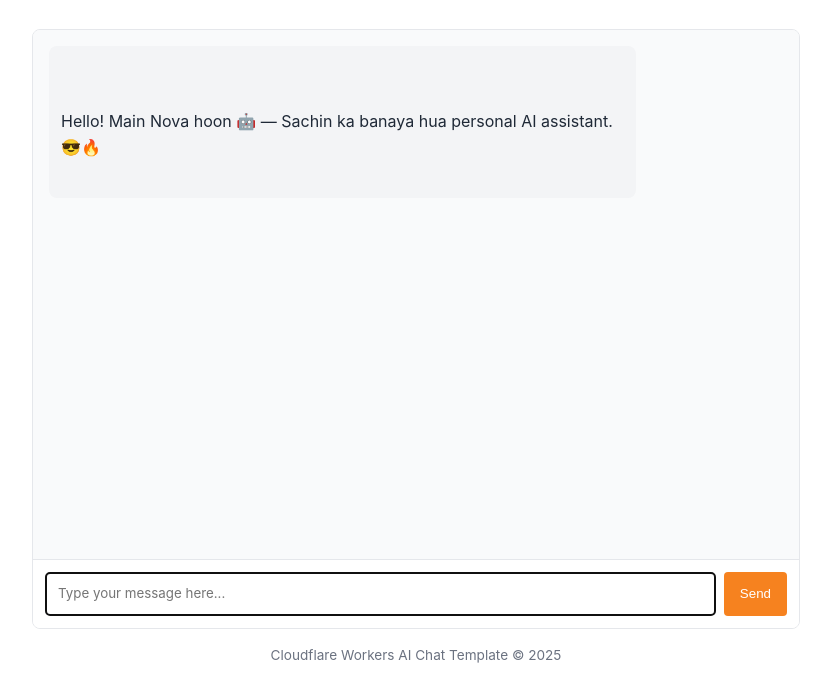
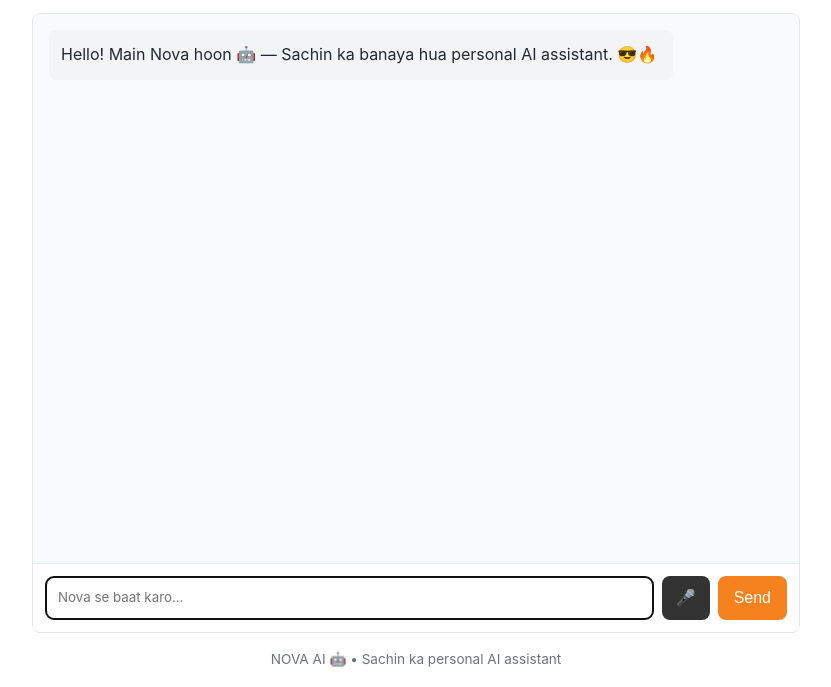
Before and after one commit to rohitsharmarohitsharma7346-lgtm/llm-chat-app-template, a website: page public/index.html in a window 1280 px wide. Shown: the part 116-803 px from the top of the page, without its empty margins (224-1055 px from the left). Drawn offline with Linux system fonts and the light colour scheme.

Commit message:
Update index.html

```diff
--- a/public/index.html
+++ b/public/index.html
@@ -3,7 +3,8 @@
 <head>
 	<meta charset="UTF-8" />
 	<meta name="viewport" content="width=device-width, initial-scale=1.0" />
-		<title>LLM Chat App</title>
+	<title>NOVA AI 🤖</title>
+
 	<style>
 		:root {
 			--primary-color: #f6821f;
@@ -23,9 +24,8 @@
 		}
 
 		body {
-				font-family:
-					-apple-system, BlinkMacSystemFont, "Segoe UI", Roboto, Oxygen, Ubuntu,
-					Cantarell, sans-serif;
+			font-family: -apple-system, BlinkMacSystemFont, "Segoe UI",
+				Roboto, sans-serif;
 			line-height: 1.6;
 			color: var(--text-color);
 			max-width: 800px;
@@ -35,7 +35,7 @@
 
 		header {
 			text-align: center;
-				margin-bottom: 2rem;
+			margin-bottom: 1rem;
 			padding: 1rem 0;
 			border-bottom: 1px solid var(--border-color);
 		}
@@ -48,7 +48,7 @@
 		.chat-container {
 			display: flex;
 			flex-direction: column;
-				height: calc(100vh - 200px);
+			height: calc(100vh - 180px);
 			min-height: 400px;
 			border: 1px solid var(--border-color);
 			border-radius: 8px;
@@ -66,7 +66,7 @@
 			margin-bottom: 1rem;
 			padding: 0.75rem;
 			border-radius: 8px;
-				max-width: 80%;
+			max-width: 85%;
 		}
 
 		.message p {
@@ -77,17 +77,16 @@
 
 		.user-message {
 			background-color: var(--user-msg-bg);
-				align-self: flex-end;
 			margin-left: auto;
 		}
 
 		.assistant-message {
 			background-color: var(--assistant-msg-bg);
-				align-self: flex-start;
 		}
 
 		.message-input {
 			display: flex;
+			gap: 0.5rem;
 			padding: 0.75rem;
 			border-top: 1px solid var(--border-color);
 			background-color: white;
@@ -97,29 +96,38 @@
 			flex: 1;
 			padding: 0.75rem;
 			border: 1px solid var(--border-color);
-				border-radius: 4px;
+			border-radius: 8px;
 			font-family: inherit;
 			resize: none;
 			min-height: 44px;
 		}
 
+		button {
+			border: none;
+			border-radius: 8px;
+			cursor: pointer;
+			font-size: 1rem;
+			min-width: 48px;
+		}
+
+		#mic-button {
+			background-color: #333;
+			color: white;
+			padding: 0 0.8rem;
+		}
+
+		#mic-button.listening {
+			background-color: #d32f2f;
+		}
+
 		#send-button {
-				margin-left: 0.5rem;
 			padding: 0 1rem;
 			background-color: var(--primary-color);
 			color: white;
-				border: none;
-				border-radius: 4px;
-				cursor: pointer;
-				transition: background-color 0.2s;
 		}
 
-			#send-button:hover {
-				background-color: var(--primary-hover);
-			}
-
-			#send-button:disabled {
-				background-color: var(--text-light);
+		button:disabled {
+			opacity: 0.6;
 			cursor: not-allowed;
 		}
 
@@ -142,6 +150,7 @@
 		}
 	</style>
 </head>
+
 <body>
 	<header>
 		<h1>NOVA AI 🤖</h1>
@@ -149,36 +158,39 @@
 	</header>
 
 	<div class="chat-container">
+
 		<div id="chat-messages" class="chat-messages">
 			<div class="message assistant-message">
-					<p>
-
-	Hello! Main Nova hoon 🤖 — Sachin ka banaya hua personal AI assistant. 😎🔥
-
-					</p>
+				<p>Hello! Main Nova hoon 🤖 — Sachin ka banaya hua personal AI assistant. 😎🔥</p>
 			</div>
 		</div>
 
 		<div class="typing-indicator" id="typing-indicator">
-				AI is thinking...
+			Nova soch raha hai... 🤔
 		</div>
 
 		<div class="message-input">
 			<textarea
 				id="user-input"
-					placeholder="Type your message here..."
+				placeholder="Nova se baat karo..."
 				rows="1"
 				autofocus
 			></textarea>
-				<button id="send-button">Send</button>
+
+			<button id="mic-button" type="button" title="Voice input">
+				🎤
+			</button>
+
+			<button id="send-button" type="button">
+				Send
+			</button>
 		</div>
 	</div>
 
 	<footer>
-			<p>Cloudflare Workers AI Chat Template &copy; 2025</p>
+		<p>NOVA AI 🤖 • Sachin ka personal AI assistant</p>
 	</footer>
 
-		<!-- Chat app script -->
 	<script src="chat.js"></script>
 </body>
 </html>
```
Lines whose indentation alone changed are shown as unchanged.
